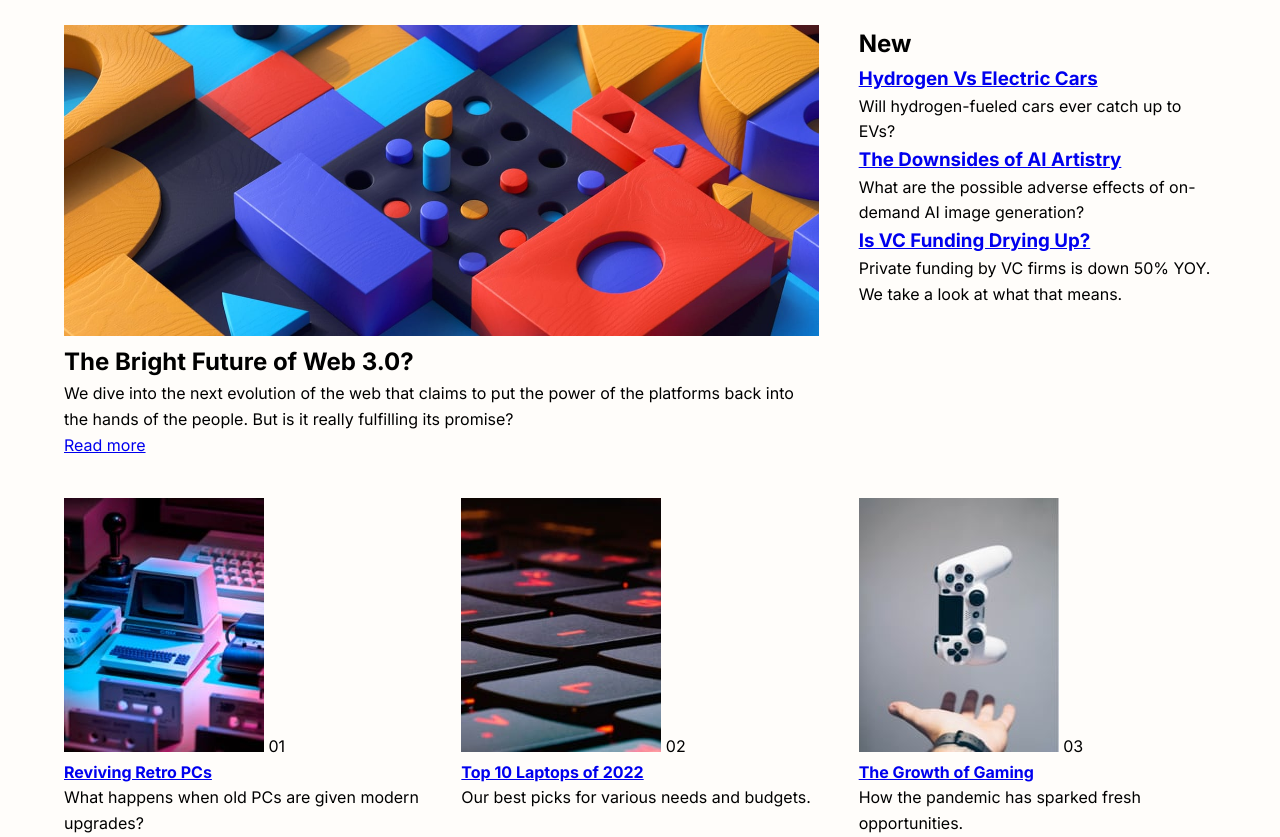
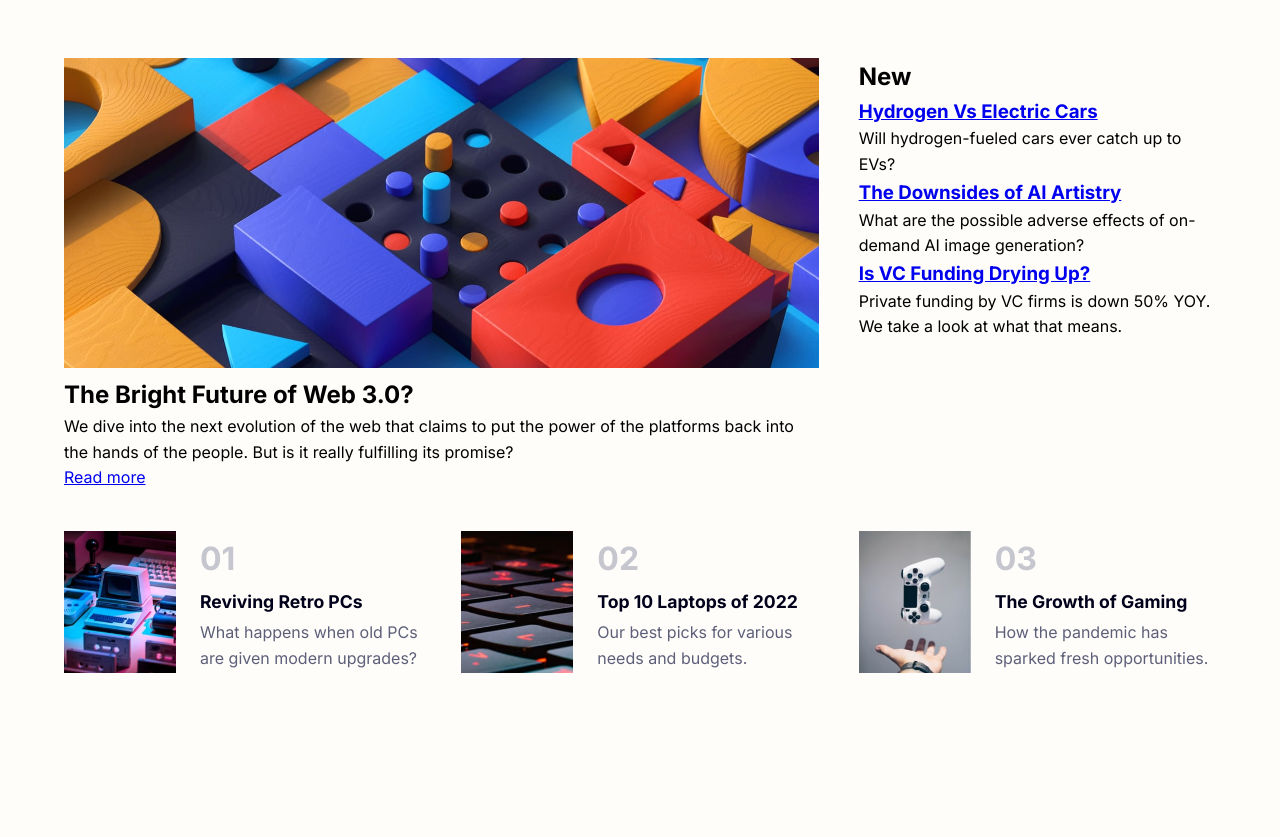
Before and after one commit to ABojo/fm-news-homepage, a website: page index.html in a window 1280 px wide. Shown: the part 94-931 px from the top of the page. After the commit the page ends 800 px from the top, so only its background shows below. Drawn offline with Linux system fonts and the light colour scheme; files whose address does not match are found by name.

Commit message:
built article component

```diff
--- a/index.html
+++ b/index.html
@@ -96,7 +96,7 @@
           <h4 class="article__heading">
             <a href="#">Reviving Retro PCs</a>
           </h4>
-          <p class="articles__paragraph">
+          <p class="article__paragraph">
             What happens when old PCs are given modern upgrades?
           </p>
         </article>
--- a/sass/abstracts/_colors.scss
+++ b/sass/abstracts/_colors.scss
@@ -2,6 +2,7 @@ $color-orange: hsl(35, 77%, 62%);
 $color-red: hsl(5, 85%, 63%);
 
 $color-off-white: hsl(36, 100%, 99%);
+$color-off-white-2: hsl(36, 100%, 97%);
 $color-gray-blue-1: hsl(233, 8%, 79%);
 $color-gray-blue-2: hsl(236, 13%, 42%);
 $color-gray-blue-3: hsl(240, 100%, 5%);
--- /dev/null
+++ b/sass/components/_article.scss
@@ -0,0 +1,39 @@
+@use "../abstracts/" as *;
+
+.article {
+  display: grid;
+  align-items: center;
+  grid-column-gap: 1.5rem;
+
+  &__img {
+    grid-row: 1 / 4;
+    width: 7rem;
+  }
+
+  &__number,
+  &__heading,
+  &__paragraph {
+    grid-column: 2 / 3;
+  }
+
+  &__number {
+    color: $color-gray-blue-1;
+    font-size: 2rem;
+    font-weight: 700;
+  }
+
+  & a {
+    font-size: 1.1rem;
+
+    text-decoration: none;
+    color: $color-gray-blue-3;
+    transition: all 0.2s;
+    &:hover {
+      color: $color-gray-blue-2;
+    }
+  }
+
+  &__paragraph {
+    color: $color-gray-blue-2;
+  }
+}
--- a/sass/main.scss
+++ b/sass/main.scss
@@ -4,3 +4,5 @@
 @use "./layout/main";
 @use "./layout/spotlight";
 @use "./layout/new";
+
+@use "./components/article";
```
Also changed, not shown: css/styles.css.
